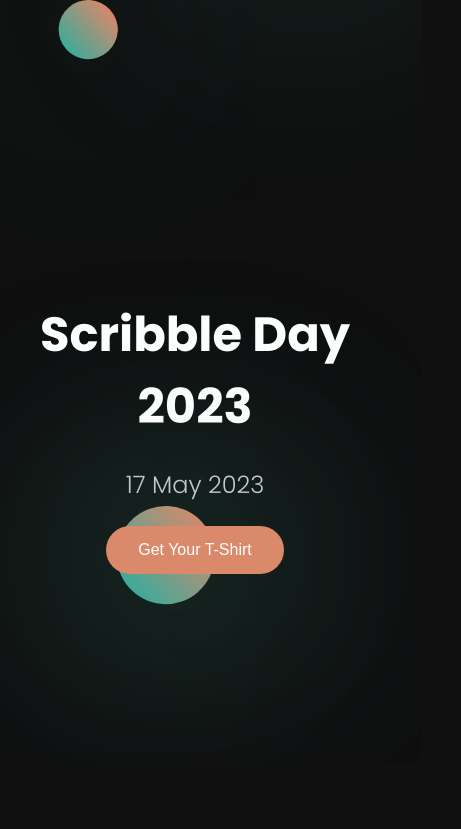
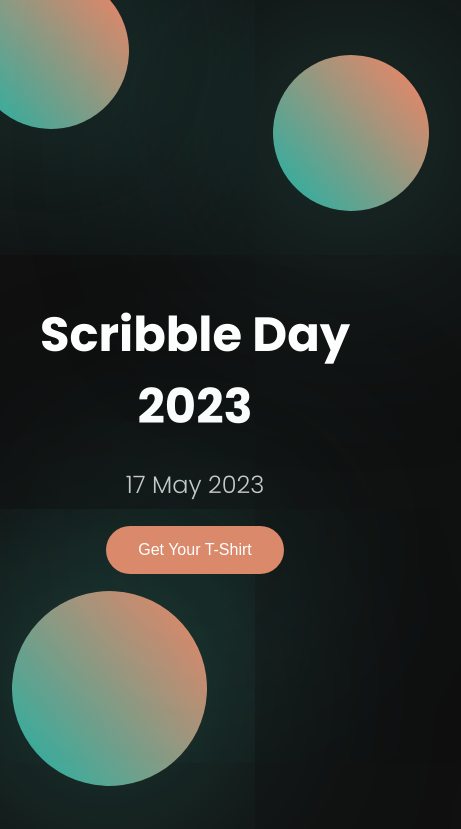
Before and after one commit to vaibhav1mg/Tic-Tac-Toe, a plain HTML site: page index.html in a window 390 px wide. Shown: the whole page, 461 px wide, since content can reach past the window. Drawn offline with Linux system fonts and the light colour scheme.

Commit message:
css background elements size responsive fix

```diff
--- a/styles.css
+++ b/styles.css
@@ -20,20 +20,21 @@ body {
 }
 
 .background:nth-child(1) {
-    width: 15vw;
-    height: 15vw;
-    left: 15vw;
-    top: 0;
+    width: 40vw;
+    height: 40vw;
+    left: -7vw;
+    top: -7vw;
+
     background: linear-gradient(180deg, #DA896B 0%, #3EAB9B 100%);
     box-shadow: 0px 4px 236px rgba(62, 171, 155, 0.73);
     transform: rotate(48.34deg);
 }
 
 .background:nth-child(2) {
-    width: 25vw;
-    height: 25vw;
-    left: 30vw;
-    top: 60vh;
+    width: 50vw;
+    height: 50vw;
+    left: 3vw;
+    top: 70vh;
     background: linear-gradient(180deg, #DA896B 0%, #3EAB9B 100%);
     box-shadow: 0px 4px 236px rgba(62, 171, 155, 0.73);
     transform: rotate(48.34deg);
@@ -42,8 +43,8 @@ body {
 .background:nth-child(3) {
     width: 40vw;
     height: 40vw;
-    right: 0;
-    top: -25vh;
+    top : 14vw;
+    right: -10vw;
     background: linear-gradient(180deg, #DA896B 0%, #3EAB9B 100%);
     box-shadow: 0px 4px 236px rgba(62, 171, 155, 0.73);
     transform: rotate(48.34deg);
@@ -83,6 +84,7 @@ button {
     border-radius: 25px;
     box-shadow: 0px 4px 236px rgba(62, 171, 155, 0.73);
     transition-duration: 0.4s;
+
 }
 
 button:hover {
```
